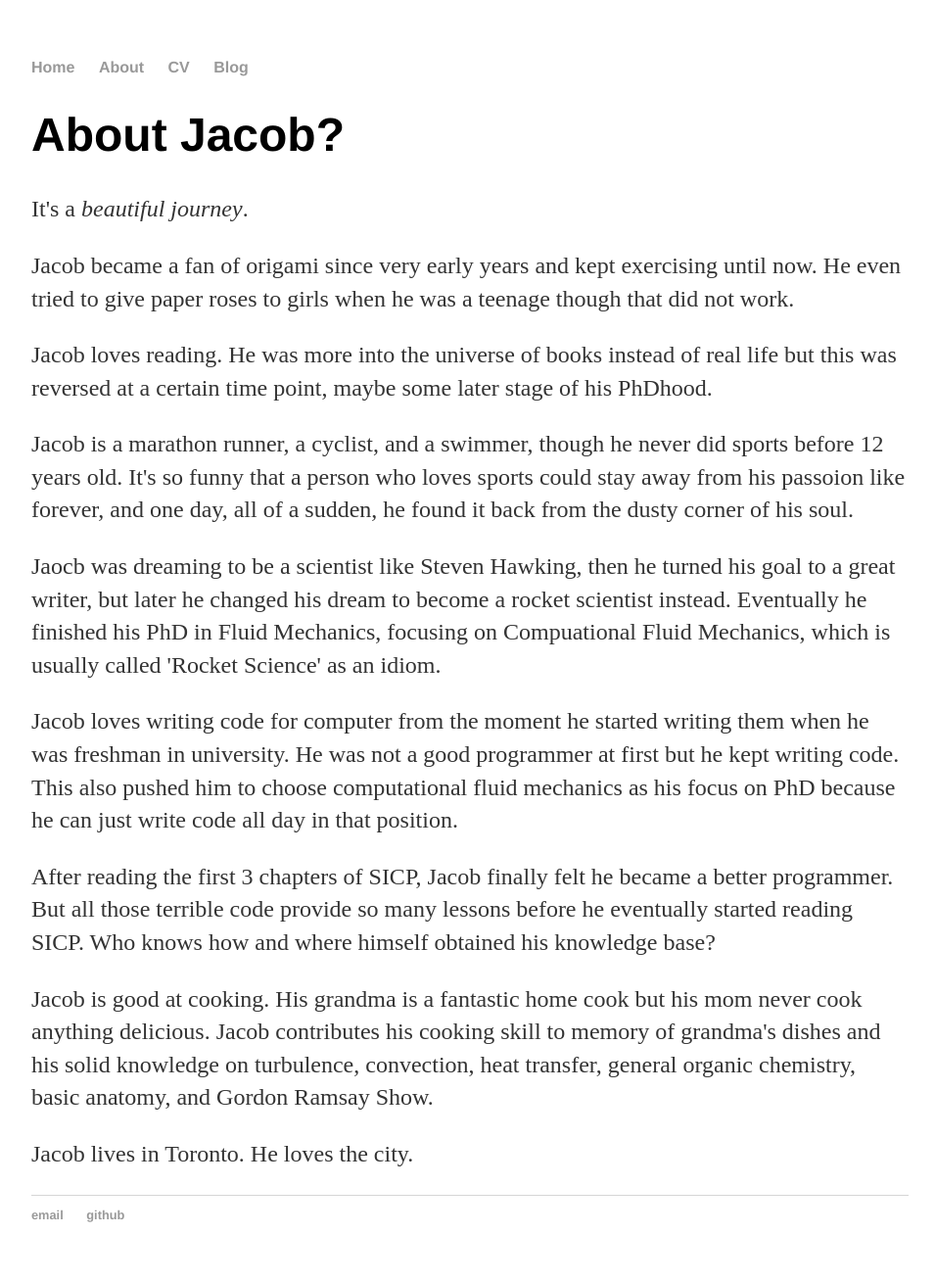
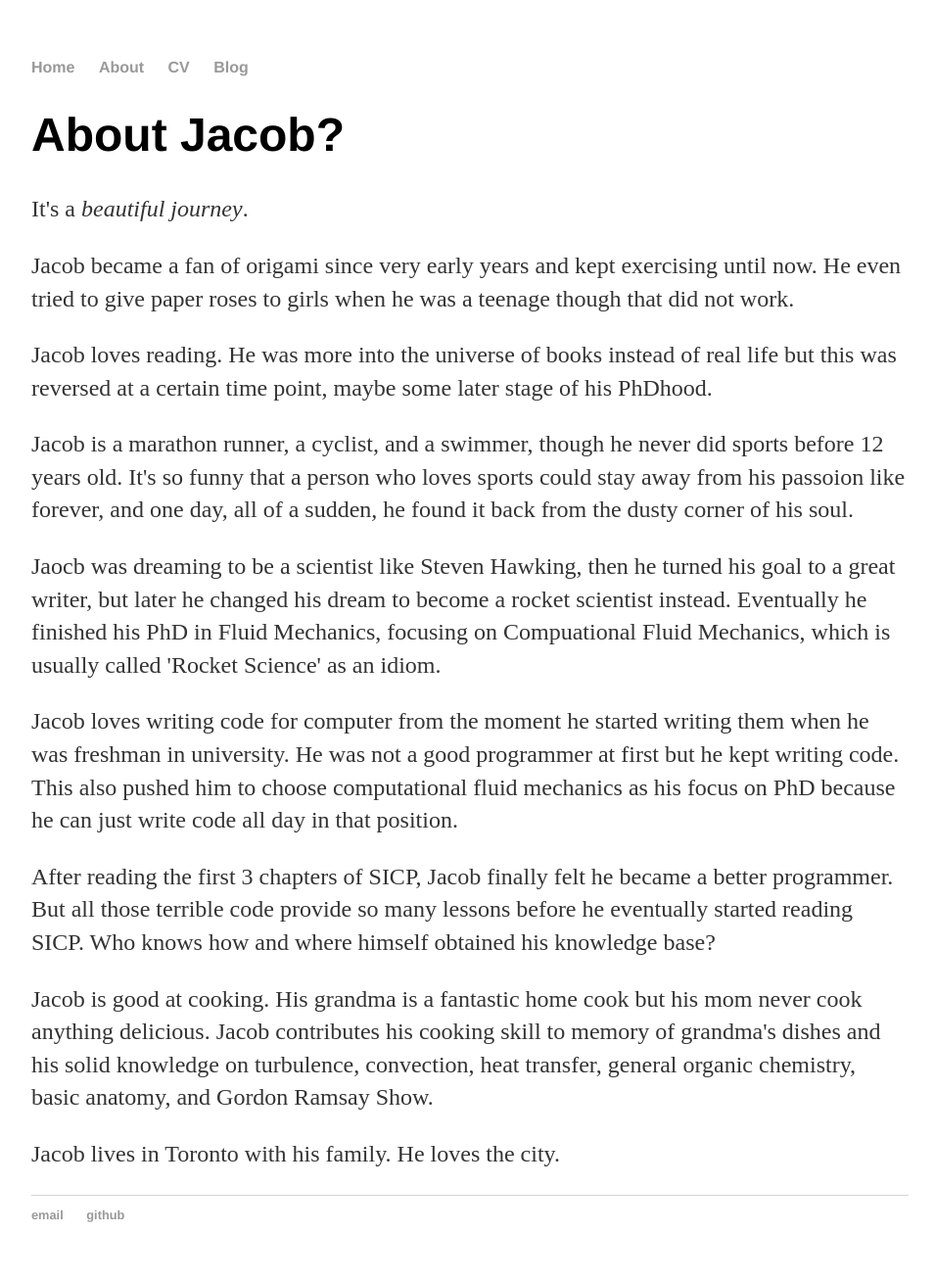
Before and after one commit to jacob-zyl/jacob-zyl.github.io, a Jekyll site: the page built from about/index.html, in a window 1280 px wide. Shown: the whole page at 98% size, without its empty margins (160-1115 px from the left). Built offline with Jekyll 4.4.1, drawn with Linux system fonts in a browser that asks for light colours.

Commit message:
Added a little bit.

```diff
--- a/about/index.html
+++ b/about/index.html
@@ -41,6 +41,6 @@ title: Jacob Z. Liu, about
       general organic chemistry, basic anatomy, and Gordon Ramsay Show.
   </p>
 
-  <p>Jacob lives in Toronto. He loves the city.
+  <p>Jacob lives in Toronto with his family. He loves the city.
   </p>
 </div><!-- /.blurb -->
```
